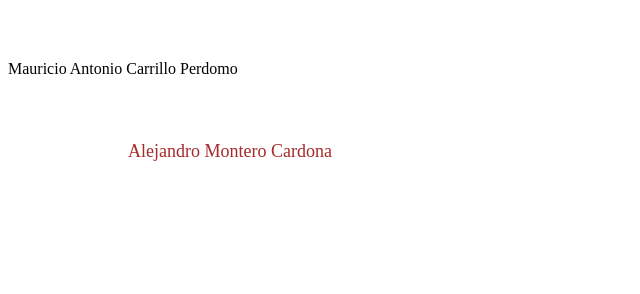
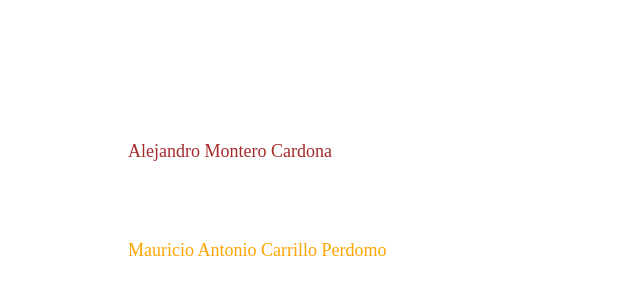
Before and after one commit to Daga2001/Gitflow-simulation-testzone, a plain HTML site: page index.html in a window 1280 px wide. Shown: the top 294 px of the page, without its empty margins (0-640 px from the left). Drawn offline with Linux system fonts and the light colour scheme.

Commit message:
Develop Mauricio Index

```diff
--- a/index.html
+++ b/index.html
@@ -19,6 +19,13 @@
         left: 120px;
         font-size: large;
     }
+    .Mauricio {
+        color: orange;
+        position: relative;
+        top: 180px;
+        left: 120px;
+        font-size: large;
+    }
 </style>
 
 <body>
```
